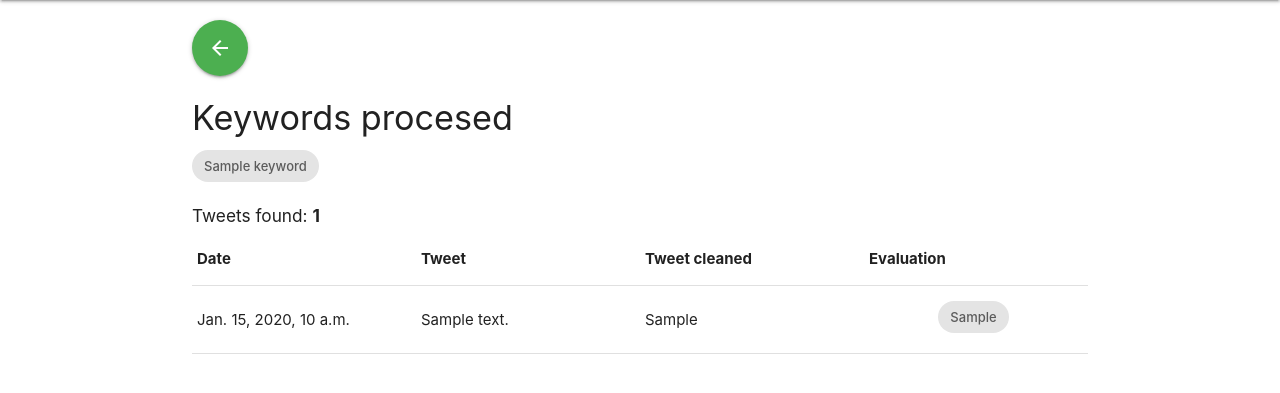
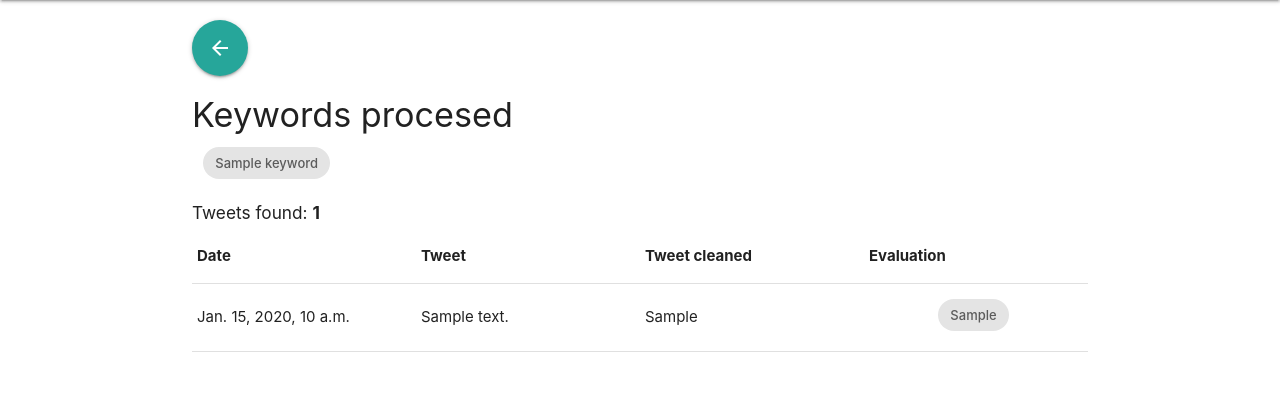
Before and after one commit to fxisco/model-evaluator, a Django app: template finalproject/evaluator/templates/evaluator.html in a window 1280 px wide. Shown: the part 64-457 px from the top of the page. Run offline with Django 3.2, Linux system fonts and the light colour scheme; the template is opened without the code that fills it: most values are stand-ins (such as "Sample title", 1, 10 or a date in 2020).

Commit message:
fix: colors, added help message

```diff
--- a/finalproject/evaluator/forms.py
+++ b/finalproject/evaluator/forms.py
@@ -1,7 +1,5 @@
 from django import forms
 
 class KeywordsForm(forms.Form):
-    print("")
-    # keywords = forms.FileField(widget=forms.FileInput(attrs={'accept': ".txt"}))
-    # model = forms.FileField(widget=forms.FileInput(attrs={'accept': ".model"}))
-    # quantity = forms.Select()
+    keywords = forms.FileField(widget=forms.FileInput(attrs={'accept': ".txt"}))
+    model = forms.FileField(widget=forms.FileInput(attrs={'accept': ".model"}))
--- a/finalproject/evaluator/helpers.py
+++ b/finalproject/evaluator/helpers.py
@@ -23,9 +23,6 @@ def get_valid_keywords(text):
 
 def get_file_destinantion(filename):
   return Path(__file__).ancestor(3) + '/files_uploaded/' + filename
-
-def get_test_filename(filename):
-  return Path(__file__).ancestor(3) + '/tests_files/' + filename
 
 def hangle_file_upload(file_uploaded):
   file_id = uuid4()
--- a/finalproject/evaluator/templates/evaluator.html
+++ b/finalproject/evaluator/templates/evaluator.html
@@ -2,14 +2,19 @@
 
 {% block content %}
 <div class="row">
-  <a href="/" class="btn-floating btn-large waves-effect waves-light green"><i class="material-icons">arrow_back</i></a>
-  <h4>Keywords procesed</h4>
-  {% for keyword in data.keywords %}
-  <div class="chip">
-    {{keyword}}
+  <a href="/" class="btn-floating btn-large waves-effect waves-light teal lighten-1"><i class="material-icons">arrow_back</i></a>
+</div>
+<div class="row">
+  <h4 style="margin-top: 0;">Keywords procesed</h4>
+  <div class="col s12 m6">
+    {% for keyword in data.keywords %}
+    <div class="chip">
+      {{keyword}}
+    </div>
+    {% endfor %}
   </div>
-  {% endfor %}
 </div>
+
 <h6>Tweets found: <b>{{ data.size }}</b></h6>
 <div class="row">
   {% if data.tweets %}
```
Also changed, not shown: finalproject/evaluator/templates/keywords.html (+5 -2 lines), finalproject/evaluator/templates/model_not_found.html (added, +8 -0 lines), finalproject/evaluator/views.py (+8 -2 lines), 2 other files.
